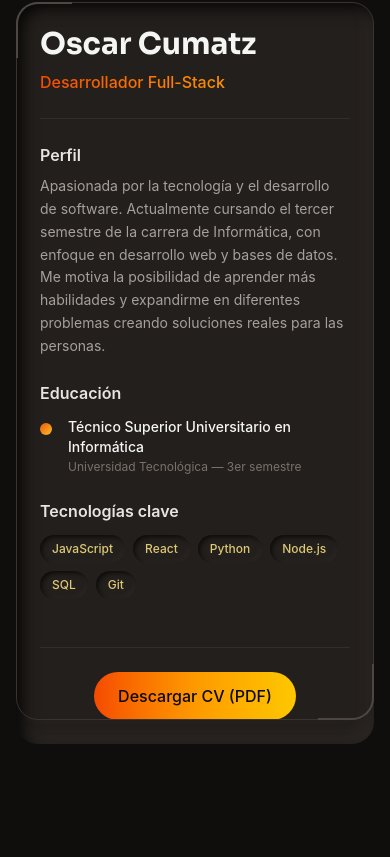
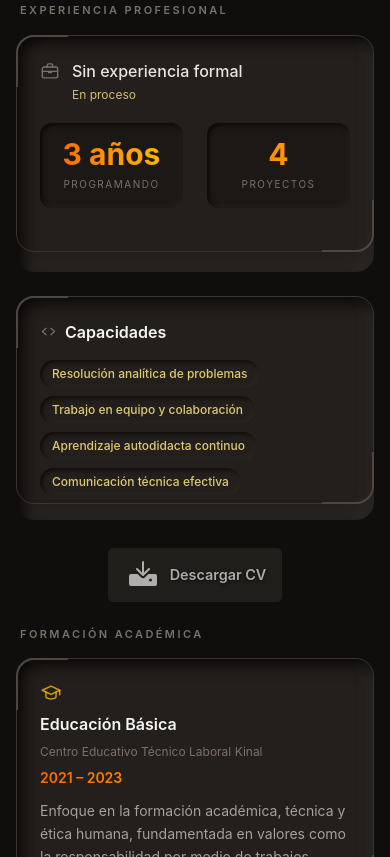
Before and after one commit to ocumatz-2021660/Portafolio-Web, a React (Vite) app in the folder Portafolio-Web/: page / in a window 390 px wide. Shown: the part 3427-4284 px from the top of the page. Built offline with nearby package versions, Linux system fonts and the light colour scheme.

Commit message:
style: integrando información personal en Resume.jsx, seccion Academica y Experiencia

```diff
--- a/Portafolio-Web/src/components/InfoIcons.jsx
+++ b/Portafolio-Web/src/components/InfoIcons.jsx
@@ -1,7 +1,7 @@
 /* Iconos de línea para los datos personales: sin fondo ni relleno, heredan el
    color y se alinean con el texto, como si fueran un carácter más. */
 
-function Glyph({ size = 15, children }) {
+function Glyph({ size = 15, className = "", children }) {
   return (
     <svg
       width={size}
@@ -12,7 +12,7 @@ function Glyph({ size = 15, children }) {
       strokeWidth="1.6"
       strokeLinecap="round"
       strokeLinejoin="round"
-      className="shrink-0"
+      className={`shrink-0 ${className}`}
       aria-hidden="true"
     >
       {children}
@@ -47,6 +47,35 @@ export function MailIcon(props) {
   )
 }
 
+export function CapIcon(props) {
+  return (
+    <Glyph {...props}>
+      <path d="M2.5 9 12 4.5 21.5 9 12 13.5 2.5 9Z" />
+      <path d="M6.5 11v5.2c0 .5.3 1 .8 1.2 1.3.7 2.9 1.1 4.7 1.1s3.4-.4 4.7-1.1c.5-.2.8-.7.8-1.2V11" />
+      <path d="M21.5 9v5" />
+    </Glyph>
+  )
+}
+
+export function BriefcaseIcon(props) {
+  return (
+    <Glyph {...props}>
+      <rect x="2.8" y="7.2" width="18.4" height="13" rx="2.2" />
+      <path d="M8.6 7.2V5.4a2 2 0 0 1 2-2h2.8a2 2 0 0 1 2 2v1.8" />
+      <path d="M2.8 12.4h18.4M10.4 12.4v1.6h3.2v-1.6" />
+    </Glyph>
+  )
+}
+
+export function CodeIcon(props) {
+  return (
+    <Glyph {...props}>
+      <polyline points="8.6 7.4 3.4 12 8.6 16.6" />
+      <polyline points="15.4 7.4 20.6 12 15.4 16.6" />
+    </Glyph>
+  )
+}
+
 export function LanguageIcon(props) {
   return (
     <Glyph {...props}>
--- a/Portafolio-Web/src/components/Navbar.jsx
+++ b/Portafolio-Web/src/components/Navbar.jsx
@@ -7,7 +7,7 @@ const LINKS = [
   { label: "Inicio", href: "#hero" },
   { label: "Sobre mí", href: "#about" },
   { label: "Habilidades", href: "#skills" },
-  { label: "Currículum", href: "#resume" },
+  { label: "Experiencia", href: "#resume" },
   { label: "Proyectos", href: "#projects" },
   { label: "Contacto", href: "#contact" },
 ]
--- a/Portafolio-Web/src/data/personal.js
+++ b/Portafolio-Web/src/data/personal.js
@@ -24,8 +24,29 @@ const personal = {
     "Trabajo en equipo y colaboración",
     "Aprendizaje autodidacta continuo",
     "Comunicación técnica efectiva",
-    "Iniciativa ante los problemas",
-    "Enfoque técnico"
+  ],
+
+  experiencia: {
+    estado: "Sin experiencia formal",
+    nota: "En proceso",
+    aniosProgramando: 3,
+  },
+
+  educacion: [
+    {
+      titulo: "Educación Básica",
+      institucion: "Centro Educativo Técnico Laboral Kinal",
+      periodo: "2021 – 2023",
+      descripcion:
+        "Enfoque en la formación académica, técnica y ética humana, fundamentada en valores como la responsabilidad por medio de trabajos técnicos.",
+    },
+    {
+      titulo: "Perito en Informática",
+      institucion: "Centro Educativo Técnico Laboral Kinal",
+      periodo: "2024 – 2026 (en proceso)",
+      descripcion:
+        "Enfoque en desarrollo de software, estructuras de datos, bases de datos y arquitectura de sistemas, análisis profundo y capacidad de resolución de problemas.",
+    },
   ],
 
   datosPersonales: {
--- a/Portafolio-Web/src/sections/Resume.jsx
+++ b/Portafolio-Web/src/sections/Resume.jsx
@@ -1,24 +1,115 @@
+import { useState } from "react"
 import { motion } from "framer-motion"
 import personal from "../data/personal"
+import projects from "../data/projects"
 import useScrollAnimation from "../hooks/useScrollAnimation"
-import useTilt from "../hooks/useTilt"
-import NeumorphicButton from "../components/NeumorphicButton"
-import TracedFrame from "../components/TracedFrame"
-import { INSET_SURFACE, SUNKEN, SUNKEN_CHIP } from "../styles/neumorphism"
+import Panel from "../components/Panel"
+import { BriefcaseIcon, CapIcon, CodeIcon } from "../components/InfoIcons"
+import { SUNKEN_CHIP } from "../styles/neumorphism"
 
-const DIVIDER = "#332e2a"
-const RADIUS = 22
+const STAT_BG = "#1b1815" // caja excavada dentro del panel, un tono más honda
+
+function Stat({ value, label }) {
+  return (
+    <div
+      className="rounded-xl px-4 py-4 text-center"
+      style={{ backgroundColor: STAT_BG, boxShadow: SUNKEN_CHIP }}
+    >
+      <p className="text-3xl font-bold leading-none text-transparent bg-clip-text bg-gradient-to-r from-orange-500 to-amber-400">
+        {value}
+      </p>
+      <p className="text-[10px] uppercase tracking-[0.15em] text-stone-500 mt-2">
+        {label}
+      </p>
+    </div>
+  )
+}
+
+/* Botón de descarga: se levanta al pasar el cursor apoyado en su propia
+   sombra y se hunde al pulsar. El foco de teclado usa los mismos estados que
+   el hover para que no quede invisible al tabular. */
+function DownloadCV({ href = "#" }) {
+  const [isHovered, setIsHovered] = useState(false)
+  const [isActive, setIsActive] = useState(false)
+
+  return (
+    <a
+      href={href}
+      onMouseEnter={() => setIsHovered(true)}
+      onMouseLeave={() => {
+        setIsHovered(false)
+        setIsActive(false)
+      }}
+      onMouseDown={() => setIsActive(true)}
+      onMouseUp={() => setIsActive(false)}
+      onFocus={() => setIsHovered(true)}
+      onBlur={() => {
+        setIsHovered(false)
+        setIsActive(false)
+      }}
+      style={{
+        color: isHovered ? "#e7e5e4" : "rgba(231, 229, 228, 0.72)",
+        padding: "10px 15px",
+        display: "inline-flex",
+        alignItems: "center",
+        justifyContent: "space-between",
+        gap: "8px",
+        textShadow: "0 1px 3px rgba(0,0,0,0.6)",
+        background: isHovered
+          ? "linear-gradient(to bottom, rgba(168,162,158,0.32), rgba(68,64,60,0.45))"
+          : "rgba(120, 113, 108, 0.16)",
+        fontSize: "0.9rem",
+        fontWeight: 600,
+        borderRadius: "5px",
+        border: "1px solid transparent",
+        borderColor: isHovered ? "rgba(214,211,209,0.45)" : "transparent",
+        margin: "0 5px",
+        overflow: "hidden",
+        transition: "0.2s",
+        boxShadow:
+          !isActive && isHovered ? "0 3px rgba(120,113,108,0.65)" : "none",
+        transform: isActive
+          ? "translateY(1px)"
+          : isHovered
+            ? "translateY(-3px)"
+            : "none",
+      }}
+    >
+      <svg
+        viewBox="0 0 256 256"
+        height="32"
+        width="38"
+        xmlns="http://www.w3.org/2000/svg"
+        aria-hidden="true"
+      >
+        <path
+          d="M74.34 85.66a8 8 0 0 1 11.32-11.32L120 108.69V24a8 8 0 0 1 16 0v84.69l34.34-34.35a8 8 0 0 1 11.32 11.32l-48 48a8 8 0 0 1-11.32 0ZM240 136v64a16 16 0 0 1-16 16H32a16 16 0 0 1-16-16v-64a16 16 0 0 1 16-16h52.4a4 4 0 0 1 2.83 1.17L111 145a24 24 0 0 0 34 0l23.8-23.8a4 4 0 0 1 2.8-1.2H224a16 16 0 0 1 16 16m-40 32a12 12 0 1 0-12 12a12 12 0 0 0 12-12"
+          fill="currentColor"
+        />
+      </svg>
+      Descargar CV
+    </a>
+  )
+}
+
+/* etiqueta de columna, como el rótulo que encabeza cada bloque */
+function ColumnLabel({ children }) {
+  return (
+    <p className="text-[11px] font-semibold uppercase tracking-[0.22em] text-stone-500 mb-4 px-1">
+      {children}
+    </p>
+  )
+}
 
 export default function Resume() {
   const [ref, isVisible] = useScrollAnimation()
-  const { ref: tiltRef, rotateX, rotateY } = useTilt()
 
   return (
     <section
       id="resume"
       className="relative min-h-screen flex items-center justify-center py-20 px-4 overflow-hidden"
     >
-      <div className="w-full max-w-3xl mx-auto" ref={ref}>
+      <div className="w-full max-w-5xl mx-auto" ref={ref}>
         <motion.div
           className="text-center mb-12"
           initial={{ opacity: 0, y: 30 }}
@@ -26,90 +117,91 @@ export default function Resume() {
           transition={{ duration: 0.6 }}
         >
           <h2 className="font-display text-4xl md:text-5xl text-stone-100 mb-3">
-            Currículum
+            Experiencia
           </h2>
           <div className="w-20 h-1 bg-gradient-to-r from-orange-600 to-amber-500 mx-auto rounded-full" />
         </motion.div>
 
         <motion.div
-          ref={tiltRef}
-          initial={{ opacity: 0, scale: 0.95 }}
-          animate={isVisible ? { opacity: 1, scale: 1 } : {}}
+          initial={{ opacity: 0, y: 30 }}
+          animate={isVisible ? { opacity: 1, y: 0 } : {}}
           transition={{ duration: 0.6, ease: "easeOut" }}
-          className="relative p-6 sm:p-8 md:p-10 space-y-6"
-          style={{
-            rotateX,
-            rotateY,
-            transformStyle: "preserve-3d",
-            backgroundColor: INSET_SURFACE,
-            boxShadow: SUNKEN,
-            borderRadius: RADIUS,
-          }}
+          className="grid lg:grid-cols-2 gap-6 items-start"
         >
-          <TracedFrame radius={RADIUS} />
+          {/* columna izquierda — experiencia y capacidades */}
+          <div>
+            <ColumnLabel>Experiencia profesional</ColumnLabel>
 
-          <div className="space-y-2">
-            <h3 className="font-display text-3xl text-stone-100">
-              {personal.name}
-            </h3>
-            <p className="text-transparent bg-clip-text bg-gradient-to-r from-orange-600 to-amber-400 font-medium">
-              {personal.role}
-            </p>
-          </div>
+            <div className="space-y-6">
+              <Panel className="p-6 space-y-5">
+                <div className="flex items-start gap-3">
+                  <BriefcaseIcon size={20} className="text-stone-500 mt-0.5" />
+                  <div>
+                    <p className="text-base font-medium text-stone-200">
+                      {personal.experiencia.estado}
+                    </p>
+                    <p className="text-xs text-amber-200/80 mt-1">
+                      {personal.experiencia.nota}
+                    </p>
+                  </div>
+                </div>
 
-          <div className="h-px" style={{ backgroundColor: DIVIDER }} />
+                <div className="grid grid-cols-2 gap-6 mb-10">
+                  <Stat
+                    value={`${personal.experiencia.aniosProgramando} años`}
+                    label="Programando"
+                  />
+                  <Stat value={projects.length} label="Proyectos" />
+                </div>
+              </Panel>
 
-          <div>
-            <h4 className="font-semibold text-stone-200 mb-2">Perfil</h4>
-            <p className="text-stone-400 text-sm leading-relaxed">
-              {personal.description}
-            </p>
-          </div>
+              <Panel className="p-6 space-y-4">
+                <div className="flex items-center gap-2">
+                  <CodeIcon size={17} className="text-stone-500" />
+                  <h3 className="text-base font-semibold text-stone-100">
+                    Capacidades
+                  </h3>
+                </div>
+                <div className="flex flex-wrap gap-2">
+                  {personal.capacidades.map((cap) => (
+                    <span
+                      key={cap}
+                      className="text-xs font-medium text-amber-200/85 px-3 py-1.5 rounded-full"
+                      style={{ boxShadow: SUNKEN_CHIP }}
+                    >
+                      {cap}
+                    </span>
+                  ))}
+                </div>
+              </Panel>
 
-          <div>
-            <h4 className="font-semibold text-stone-200 mb-3">Educación</h4>
-            <div className="flex gap-4">
-              <div
-                className="w-3 h-3 rounded-full mt-1.5 flex-shrink-0"
-                style={{
-                  background: "linear-gradient(135deg, #ea580c, #fbbf24)",
-                }}
-              />
-              <div>
-                <p className="text-stone-100 text-sm font-medium">
-                  Técnico Superior Universitario en Informática
-                </p>
-                <p className="text-stone-500 text-xs mt-0.5">
-                  Universidad Tecnológica — 3er semestre
-                </p>
+              <div className="text-center pt-1">
+                <DownloadCV href="#" />
               </div>
             </div>
           </div>
 
+          {/* columna derecha — formación académica */}
           <div>
-            <h4 className="font-semibold text-stone-200 mb-3">
-              Tecnologías clave
-            </h4>
-            <div className="flex flex-wrap gap-2">
-              {["JavaScript", "React", "Python", "Node.js", "SQL", "Git"].map(
-                (tech) => (
-                  <span
-                    key={tech}
-                    className="text-xs font-medium text-amber-200/85 px-3 py-1.5 rounded-full"
-                    style={{ boxShadow: SUNKEN_CHIP }}
-                  >
-                    {tech}
-                  </span>
-                )
-              )}
+            <ColumnLabel>Formación académica</ColumnLabel>
+
+            <div className="space-y-6">
+              {personal.educacion.map((edu) => (
+                <Panel key={edu.titulo} className="p-6 space-y-2">
+                  <CapIcon size={22} className="text-amber-400/80 mb-2" />
+                  <h4 className="text-base font-semibold text-stone-100">
+                    {edu.titulo}
+                  </h4>
+                  <p className="text-xs text-stone-500">{edu.institucion}</p>
+                  <p className="text-sm font-semibold text-transparent bg-clip-text bg-gradient-to-r from-orange-500 to-amber-400">
+                    {edu.periodo}
+                  </p>
+                  <p className="text-sm text-stone-400 leading-relaxed pt-1">
+                    {edu.descripcion}
+                  </p>
+                </Panel>
+              ))}
             </div>
-          </div>
-
-          <div className="pt-6 text-center">
-            <div className="h-px mb-6" style={{ backgroundColor: DIVIDER }} />
-            <NeumorphicButton href="#" variant="primary">
-              Descargar CV (PDF)
-            </NeumorphicButton>
           </div>
         </motion.div>
       </div>
--- a/Portafolio-Web/src/sections/Skills.jsx
+++ b/Portafolio-Web/src/sections/Skills.jsx
@@ -80,7 +80,7 @@ export default function Skills() {
         animate={{ y: [0, 8, 0] }}
         transition={{ duration: 2, repeat: Infinity }}
       >
-        Currículum
+        Experiencia
         <span>↓</span>
       </motion.a>
     </section>
```
Also changed, not shown: Portafolio-Web/src/sections/About.jsx (+1 -20 lines).
